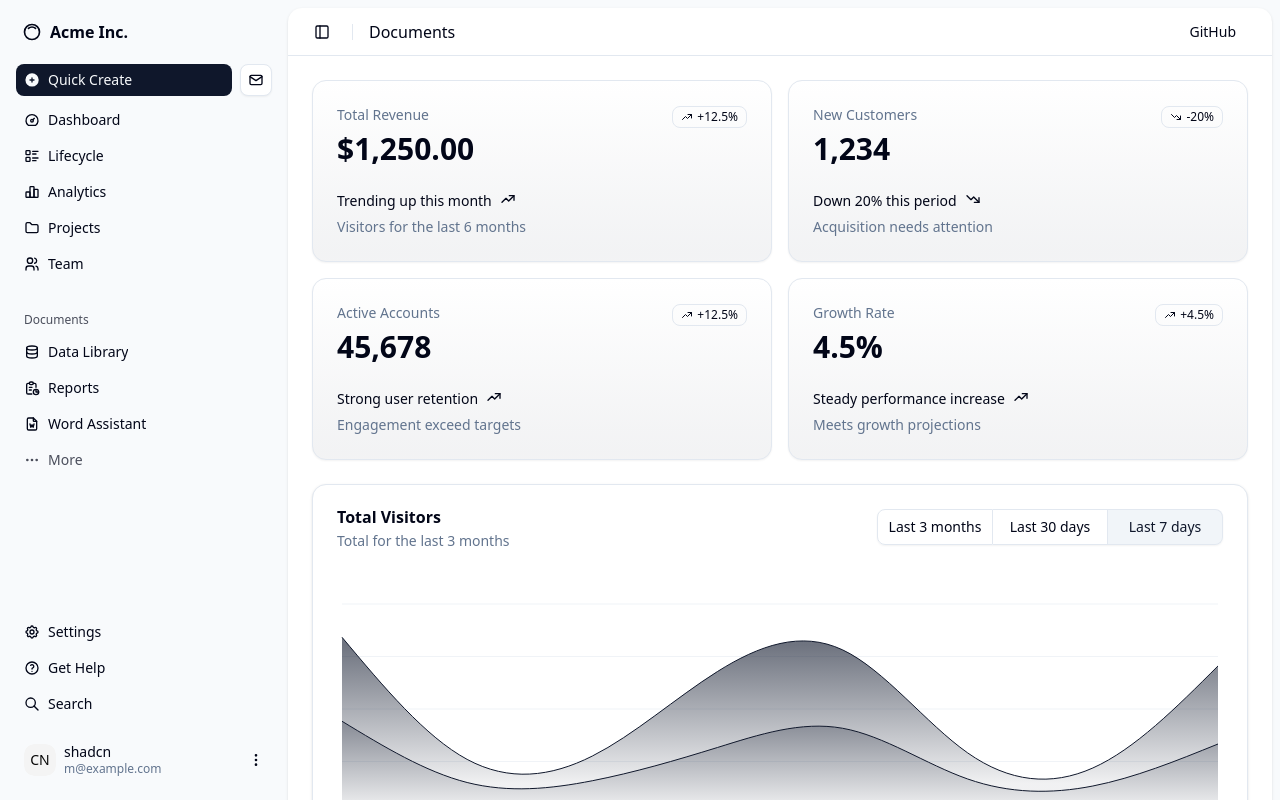
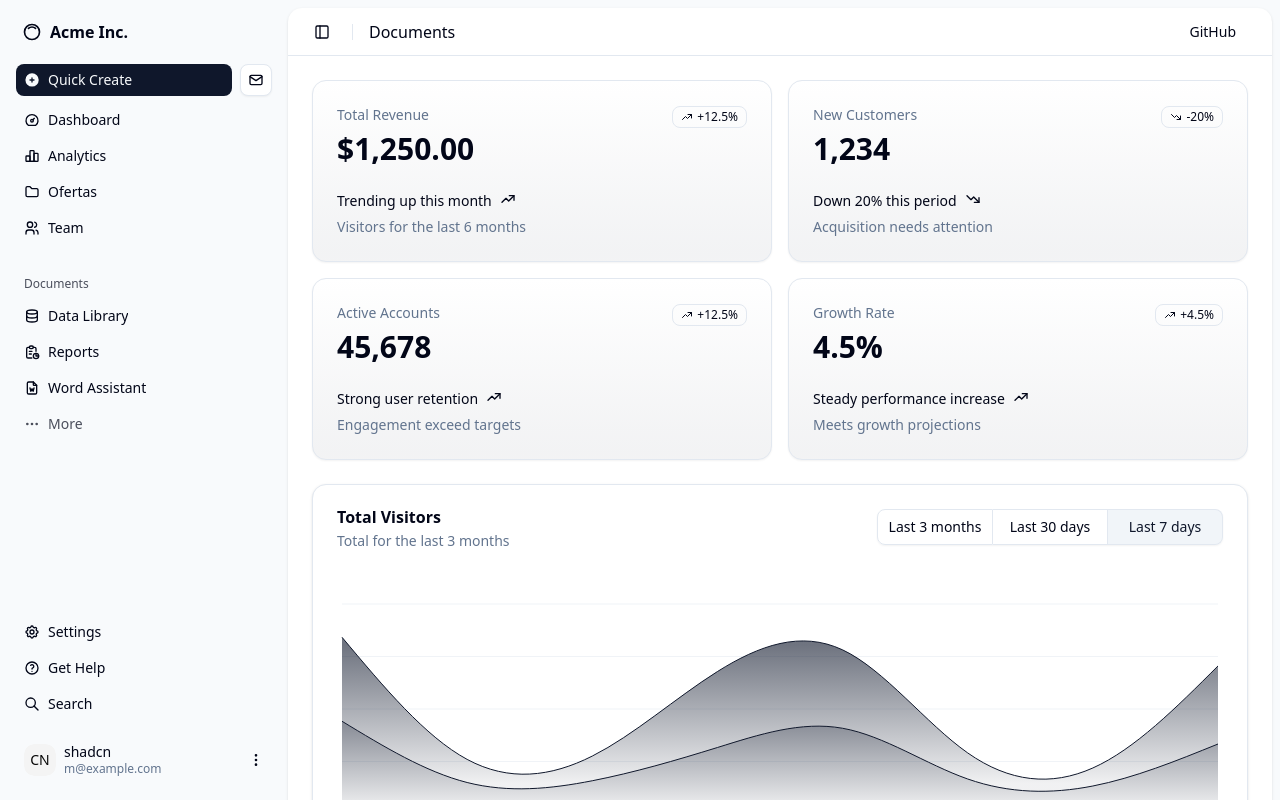
Before and after one commit to warling-lopez/CVincer, a Next.js app: page /dashboard in a window 1280 px wide. Shown: the top 800 px of the page. Built offline with nearby package versions, Linux system fonts and the light colour scheme.

Commit message:
sider-bar

```diff
--- a/src/app/waitlist/page.jsx
+++ b/src/app/waitlist/page.jsx
@@ -36,7 +36,6 @@ export default function WaitlistCard() {
       }
 
       if (session) {
-        console.log("Usuario autenticado:", session.user);
         setIsRegistered(true);
         setUser(session.user);
       } else {
--- a/src/components/app-sidebar.jsx
+++ b/src/components/app-sidebar.jsx
@@ -42,21 +42,16 @@ const data = {
   navMain: [
     {
       title: "Dashboard",
-      url: "#",
+      url: "/dashboard",
       icon: IconDashboard,
     },
     {
-      title: "Lifecycle",
-      url: "#",
-      icon: IconListDetails,
-    },
-    {
       title: "Analytics",
-      url: "#",
+      url: "/dashboard/analytics",
       icon: IconChartBar,
     },
     {
-      title: "Projects",
+      title: "Ofertas",
       url: "#",
       icon: IconFolder,
     },
```
